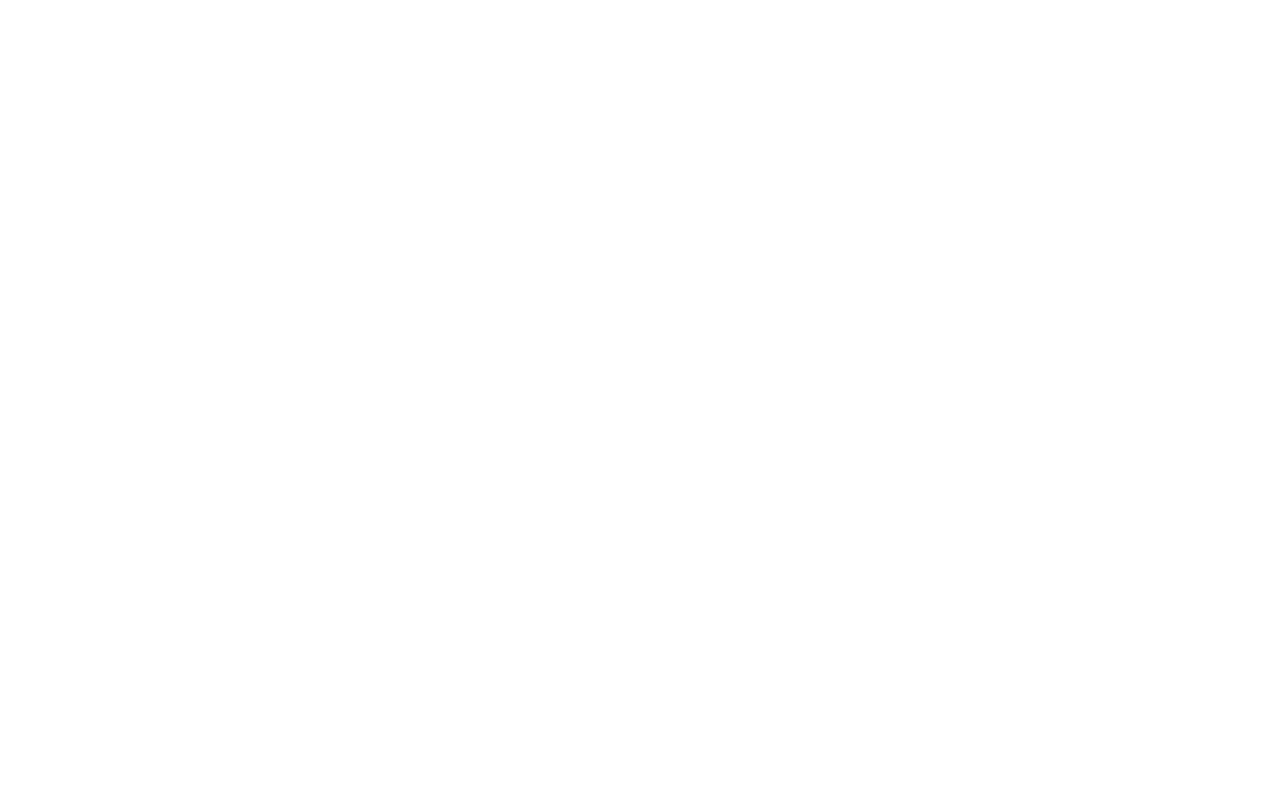
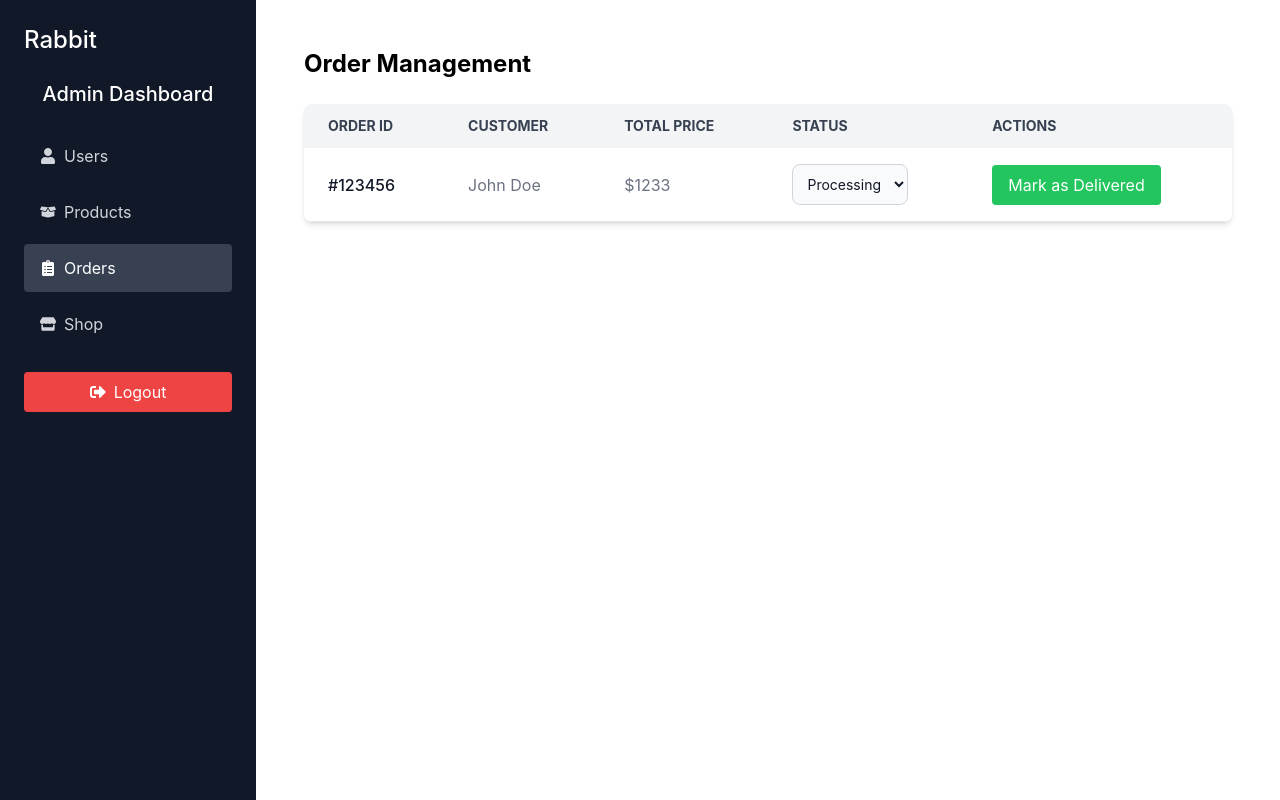
Before and after one commit to MuditRohilla1/Rabbit-ecommerce-, a React (Vite) app in the folder frontend/: page /admin/orders in a window 1280 px wide. Before the commit this address had no page. Built offline with nearby package versions, Linux system fonts and the light colour scheme.

Commit message:
OrderMangement Page

```diff
--- a/frontend/src/App.jsx
+++ b/frontend/src/App.jsx
@@ -17,6 +17,7 @@
 import UserManagement from "./components/admin/UserManagement";
 import ProductsManagement from "./components/products/ProductsManagement";
 import EditProducts from "./components/admin/EditProducts";
+import OrderManagement from "./components/admin/OrderManagement";
 
 const App = () => {
   return (
@@ -40,6 +41,7 @@
           <Route path="users" element={<UserManagement />} />
           <Route path="products" element={<ProductsManagement />} />
           <Route path="products/:id/edit" element={<EditProducts />} />
+          <Route path="orders" element={<OrderManagement />} />
         </Route>
       </Routes>
     </BrowserRouter>
--- /dev/null
+++ b/frontend/src/components/admin/OrderManagement.jsx
@@ -0,0 +1,86 @@
+import React, { useState } from "react";
+
+const OrderManagement = () => {
+  const [orders, setOrders] = useState([
+    {
+      _id: 123456,
+      user: {
+        name: "John Doe",
+      },
+      totalPrice: 1233,
+      status: "Processing",
+    },
+  ]);
+
+  const handleStatusChange = (orderId, newStatus) => {
+    setOrders((prevOrders) =>
+      prevOrders.map((order) =>
+        order._id === orderId ? { ...order, status: newStatus } : order
+      )
+    );
+    console.log({ id: orderId, status: newStatus });
+  };
+
+  return (
+    <div className="max-w-7xl mx-auto p-6">
+      <h2 className="text-2xl font-bold mb-6">Order Management</h2>
+      <div className="overflow-x-auto shadow-md sm:rounded-lg">
+        <table className="min-w-full text-gray-500">
+          <thead className="bg-gray-100 text-sm uppercase text-gray-700">
+            <tr>
+              <th className="py-3 px-6 text-left">Order Id</th>
+              <th className="py-3 px-6 text-left">Customer</th>
+              <th className="py-3 px-6 text-left">Total Price</th>
+              <th className="py-3 px-6 text-left">Status</th>
+              <th className="py-3 px-6 text-left">Actions</th>
+            </tr>
+          </thead>
+          <tbody>
+            {orders.length > 0 ? (
+              orders.map((order) => (
+                <tr
+                  key={order._id}
+                  className="border-b hover:bg-gray-50 cursor-pointer"
+                >
+                  <td className="py-4 px-6 font-medium text-gray-900 whitespace-nowrap">
+                    #{order._id}
+                  </td>
+                  <td className="py-4 px-6">{order.user.name}</td>
+                  <td className="py-4 px-6">${order.totalPrice}</td>
+                  <td className="py-4 px-6">
+                    <select
+                      value={order.status}
+                      onChange={(e) => handleStatusChange(order._id, e.target.value)}
+                      className="bg-gray-50 border border-gray-300 text-gray-900 text-sm rounded-lg focus:ring-blue-500 focus:border-blue-500 block p-2.5"
+                    >
+                      <option value="Processing">Processing</option>
+                      <option value="Shipped">Shipped</option>
+                      <option value="Delivered">Delivered</option>
+                      <option value="Cancel">Cancel</option>
+                    </select>
+                  </td>
+                  <td className="py-4 px-6">
+                    <button
+                      onClick={() => handleStatusChange(order._id, "Delivered")}
+                      className="bg-green-500 text-white px-4 py-2 rounded hover:bg-green-600"
+                    >
+                      Mark as Delivered
+                    </button>
+                  </td>
+                </tr>
+              ))
+            ) : (
+              <tr>
+                <td colSpan={5} className="py-4 px-6 text-center text-gray-500">
+                  No Order found.
+                </td>
+              </tr>
+            )}
+          </tbody>
+        </table>
+      </div>
+    </div>
+  );
+};
+
+export default OrderManagement;
```
